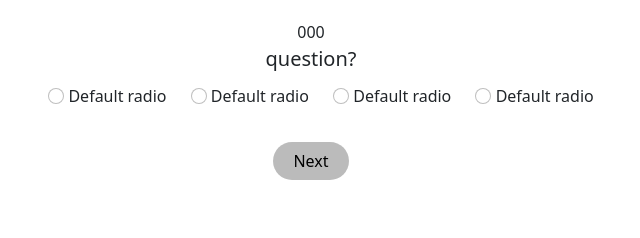
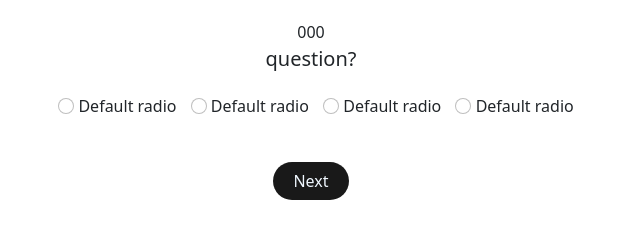
Before and after one commit to innatepanda/javascript-quiz, a plain HTML site: page quiz.html in a window 1280 px wide. Shown: the whole page, without its empty margins (329-969 px from the left). Drawn offline with nearby package versions, Linux system fonts and the light colour scheme; no server answers.

Commit message:
Improved UI of quiz site

```diff
--- a/style.css
+++ b/style.css
@@ -4,9 +4,11 @@
     margin-top:90px;
     border: 1px solid rgb(221, 221, 221);
     padding: 40px;
+    /* font-weight: 800;
+    font-size: large; */
 }
 .title{
-    color: rgb(137, 137, 255);
+    color: rgb(94, 94, 253);
     width:fit-content;
     margin: auto;
     font-size: x-large;
@@ -22,18 +24,20 @@
     font-size: 20px;
 }
 .form-check-input{
-    margin-left: 20px;
+    margin-left: 10px;
 
 }
 .r_btn{
     margin: 10px 0 10px 0;
+    padding: 10px;
 }
 .next{
     border: none;
     border-radius: 25px;
     padding: 7px 20px 7px 20px;
-    background-color: rgb(187, 187, 187);
+    background-color: rgb(25, 25, 25);
     transition: all .3s ease;
+    color: aliceblue;
 
 }
 .next:hover{
```
Also changed, not shown: index.html (+1 -1 lines).
